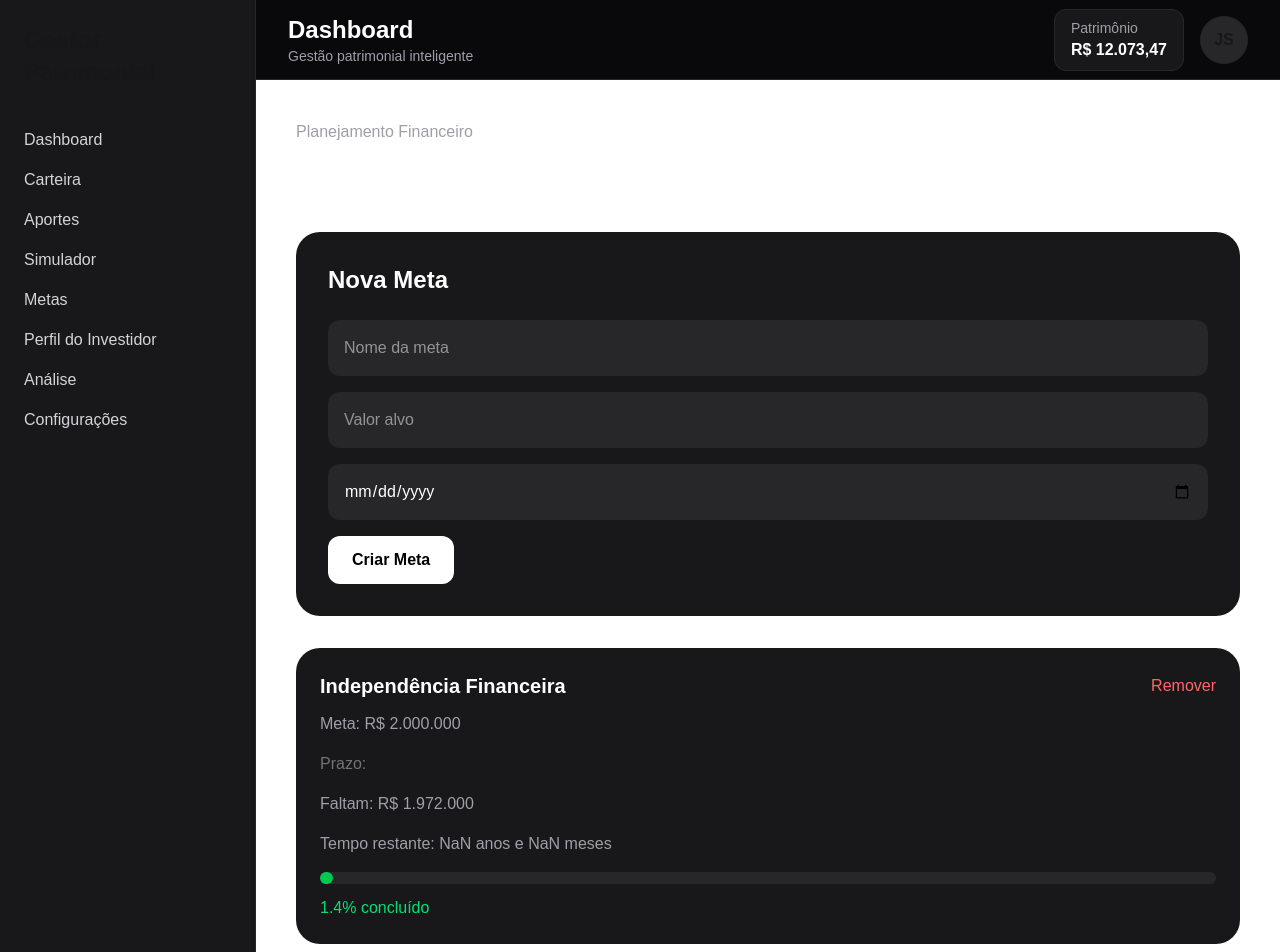
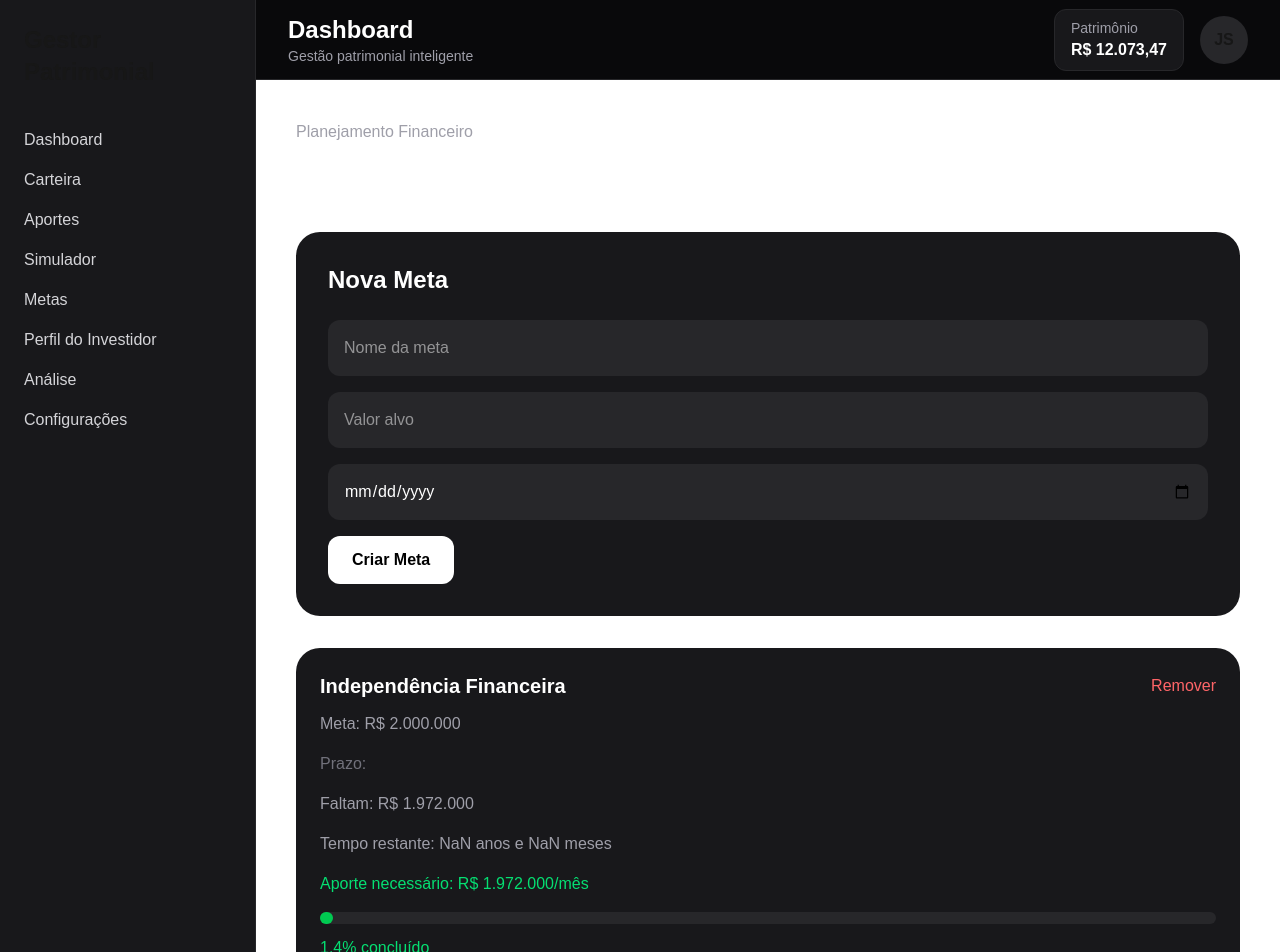
Before and after one commit to joaozinhopereira38-sudo/gestor-patrimonial, a Next.js app: page /metas in a window 1280 px wide. Shown: the top 952 px of the page. Built offline with nearby package versions, Linux system fonts and the light colour scheme.

Commit message:
feat: calculo de aporte mensal necessario

```diff
--- a/src/app/metas/page.tsx
+++ b/src/app/metas/page.tsx
@@ -166,6 +166,12 @@ const yearsRemaining =
               const extraMonths =
               monthsRemaining % 12;
 
+              const monthlyContribution =
+  monthsRemaining > 0
+    ? remaining /
+      monthsRemaining
+    : remaining;
+
             return (
               <div
                 key={goal.id}
@@ -217,6 +223,17 @@ const extraMonths =
   {extraMonths} meses
 </p>
 
+<p className="text-green-400 mb-4">
+  Aporte necessário: R${" "}
+  {monthlyContribution.toLocaleString(
+    "pt-BR",
+    {
+      maximumFractionDigits: 0,
+    }
+  )}
+  /mês
+</p>
+
                 <div className="w-full bg-zinc-800 rounded-full h-3">
                   <div
                     className="bg-green-500 h-3 rounded-full"
```
Lines whose indentation alone changed are shown as unchanged.
